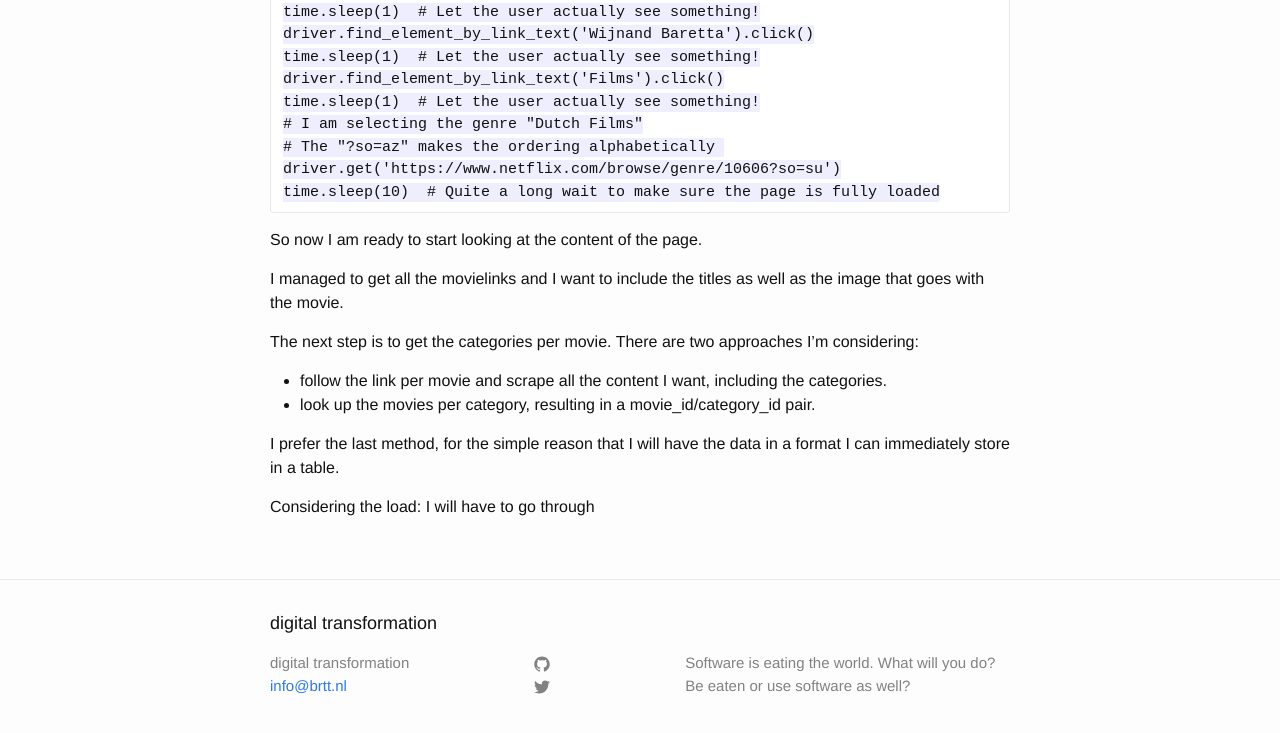
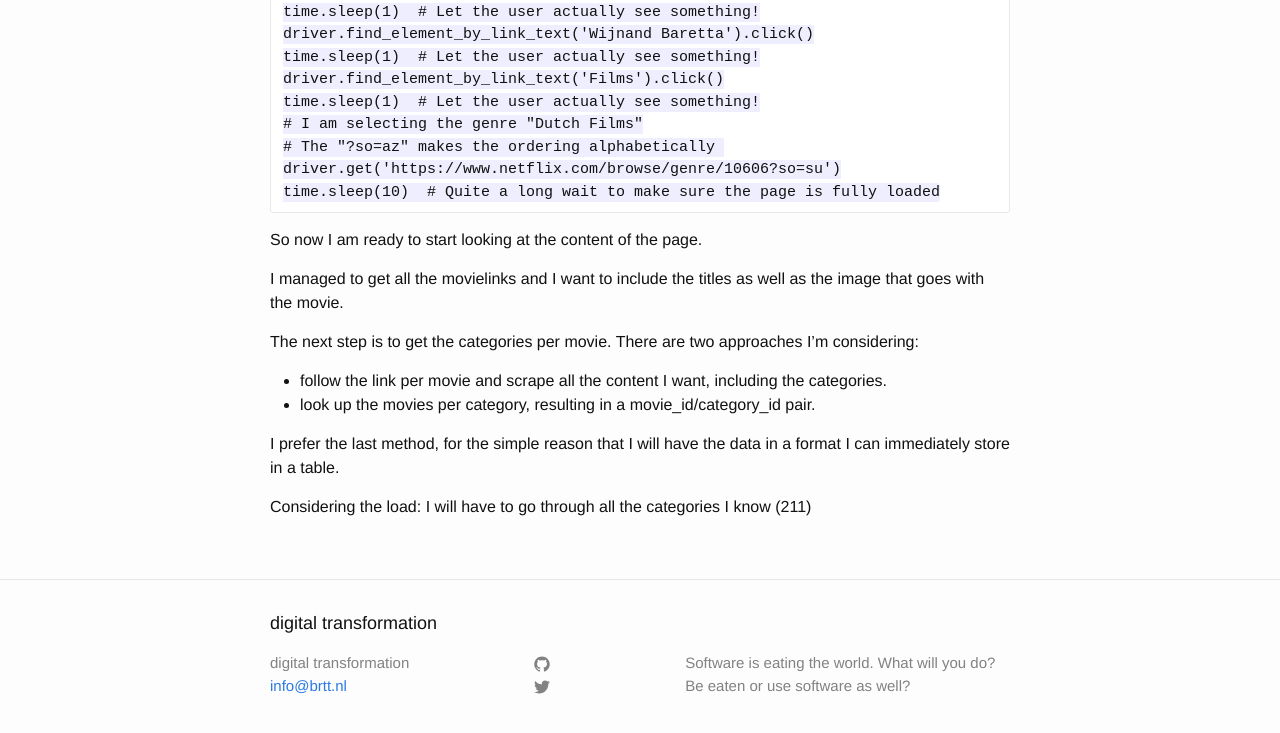
Before and after one commit to wijnandb/wijnandb.github.io, a Jekyll site: the page built from _posts/2020-4-20-scraping-websites.md, in a window 1280 px wide and 900 px high, scrolled down 620 px. Shown: the top 733 px of the window. Built offline with Jekyll 4.4.1, drawn with Linux system fonts in a browser that asks for light colours; our own code applies the rules of GitHub Pages for plain Markdown files.

Commit message:
_posts/2020-4-20-scraping-websites.md updated from https://stackedit.io/

```diff
--- a/_posts/2020-4-20-scraping-websites.md
+++ b/_posts/2020-4-20-scraping-websites.md
@@ -43,9 +43,10 @@ The next step is to get the categories per movie. There are two approaches I'm c
 
 I prefer the last method, for the simple reason that I will have the data in a format I can immediately store in a table.
 
-Considering the load: I will have to go through
+Considering the load: I will have to go through all the categories I know (211)
 <!--stackedit_data:
-eyJoaXN0b3J5IjpbLTE5ODA5MTI0MCwtMTI1OTMwNDY3NSwxNz
-QzODgzMjQ3LC04MjU1NzA3MzUsMTc2NjcwMjM3MSwtMTE0OTQ1
-ODM1Myw0NTE2Mzg5MjQsLTExNjc4NDEzNjldfQ==
+eyJoaXN0b3J5IjpbMjAxMzYzNzE1NywtMTk4MDkxMjQwLC0xMj
+U5MzA0Njc1LDE3NDM4ODMyNDcsLTgyNTU3MDczNSwxNzY2NzAy
+MzcxLC0xMTQ5NDU4MzUzLDQ1MTYzODkyNCwtMTE2Nzg0MTM2OV
+19
 -->
```
